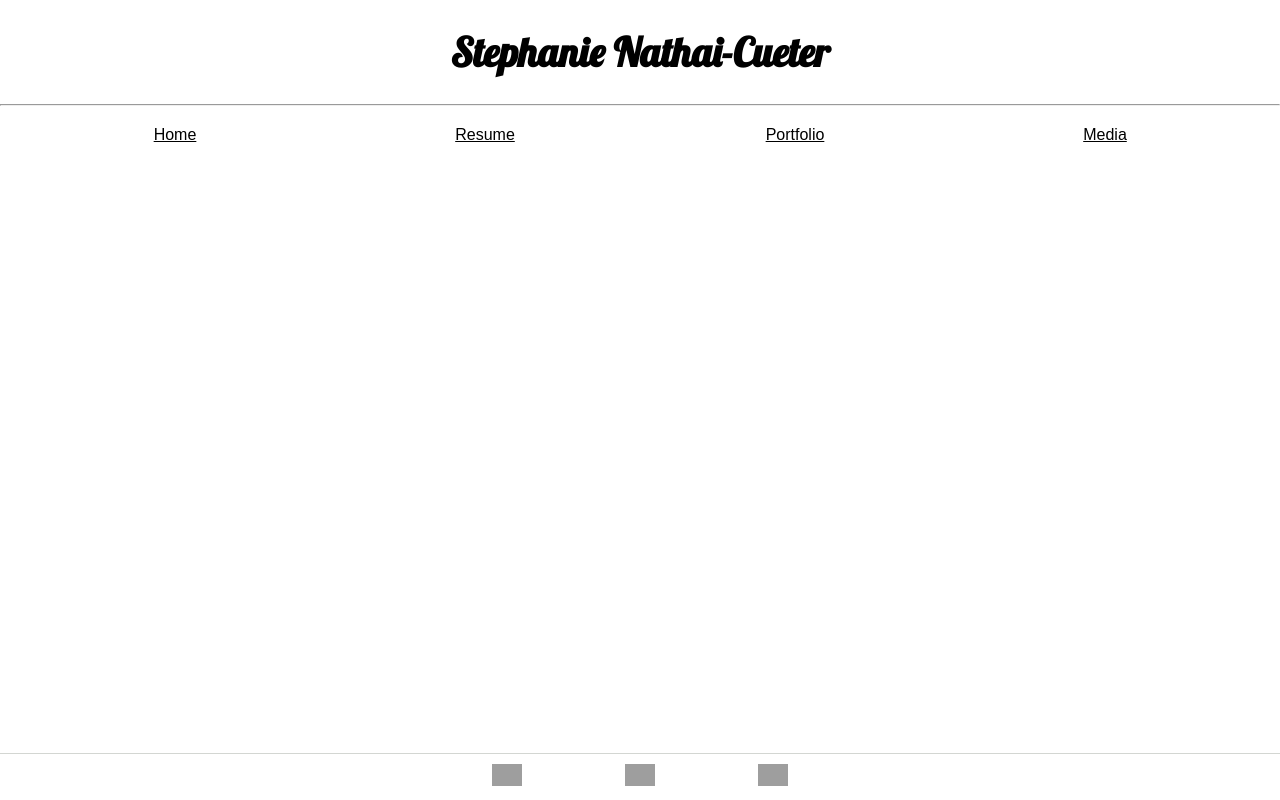
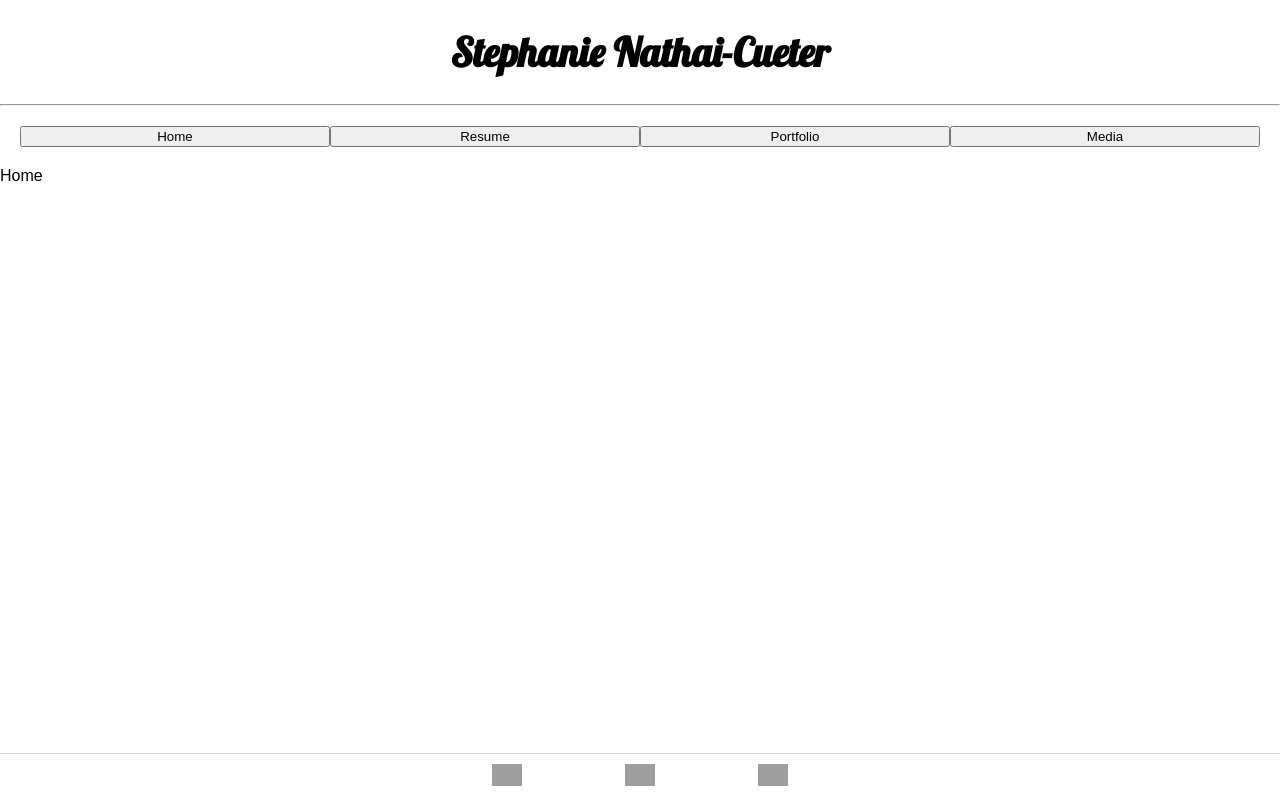
Before and after one commit to StephNathai/stephnathai.com, a React (Create React App) app: page / in a window 1280 px wide. Built offline with nearby package versions, Linux system fonts and the light colour scheme; grey boxes are pictures that could not be loaded.

Commit message:
page route setup

```diff
--- a/src/App.js
+++ b/src/App.js
@@ -4,14 +4,26 @@ import Content from './components/Content';
 import Footer from './components/Footer';
 import './App.scss';
 
-function App() {
-  return (
-    [
-      <Header/>,
-      <Content/>,
-      <Footer/>
-    ]
-  )
+class App extends React.Component {
+  constructor(props) {
+    super(props);
+    this.updateContent = this.updateContent.bind(this);
+    this.state = {page: 'home'};
+  }
+
+  updateContent(pageType) {
+    this.setState({page: pageType});
+  }
+
+  render() {
+    return(
+      [
+        <Header updateContent={this.updateContent} />,
+        <Content page={this.state.page} />,
+        <Footer />
+      ]
+    );
+  }
 }
 
 export default App;
--- a/src/components/Content/Home.jsx
+++ b/src/components/Content/Home.jsx
@@ -2,7 +2,7 @@ import React from 'react';
 
 function Home() {
   return(
-    <div></div>
+    <div>Home</div>
   )
 }
 
--- /dev/null
+++ b/src/components/Content/Media.jsx
@@ -0,0 +1,9 @@
+import React from 'react';
+
+function Media() {
+  return(
+    <div>Media</div>
+  )
+}
+
+export default Media;
--- /dev/null
+++ b/src/components/Content/Portfolio.jsx
@@ -0,0 +1,9 @@
+import React from 'react';
+
+function Portfolio() {
+  return(
+    <div>Portfolio</div>
+  )
+}
+
+export default Portfolio;
--- /dev/null
+++ b/src/components/Content/Resume.jsx
@@ -0,0 +1,9 @@
+import React from 'react';
+
+function Resume() {
+  return(
+    <div>Resume</div>
+  )
+}
+
+export default Resume;
--- a/src/components/Content/index.jsx
+++ b/src/components/Content/index.jsx
@@ -1,13 +1,36 @@
 import React from 'react';
 import Home from './Home';
+import Resume from './Resume';
+import Portfolio from './Portfolio';
+import Media from './Media';
 
+function Content({page}) {
+  let pageContent;
 
-function Content() {
+  switch(page) {
+    case 'home':
+    default:
+      pageContent = <Home />;
+      break;
+
+    case 'resume':
+      pageContent = <Resume />;
+      break;
+
+    case 'portfolio':
+      pageContent = <Portfolio />;
+      break;
+
+    case 'media':
+      pageContent = <Media />;
+      break;
+  }
+
   return(
     <div className="content">
-      <Home/>
+      {pageContent}
     </div>
-  )
+  );
 }
 
 export default Content;
--- a/src/components/Footer/index.jsx
+++ b/src/components/Footer/index.jsx
@@ -13,7 +13,7 @@ function Footer() {
     <div className='footer'>
       <Navigation links={links}/>
     </div>
-  )
+  );
 }
 
 export default Footer;
--- a/src/components/Header/Navigation.jsx
+++ b/src/components/Header/Navigation.jsx
@@ -1,10 +1,10 @@
 import React from 'react';
 
-function Navigation ({links}) {
+function Navigation ({links, updateContent}) {
   return(
     <div className='header-links-container'>
       {links.map((link) => (
-        <li className='header-links'><a href='/'>{link}</a></li>
+        <button className='header-links' onClick={() => updateContent(link.toLowerCase())}>{link}</button>
       ))}
     </div>
   )
--- a/src/components/Header/index.jsx
+++ b/src/components/Header/index.jsx
@@ -5,14 +5,14 @@ import './header.scss';
 
 const links = ['Home', 'Resume', 'Portfolio', 'Media'];
 
-function Header() {
+function Header({updateContent}) {
   return (
     <div className='header'>
       <Name name='Stephanie Nathai-Cueter'/>
       <hr />
-      <Navigation links={links}/>
+      <Navigation links={links} updateContent={updateContent}/>
     </div>
-  )
+  );
 }
 
 export default Header;
```
